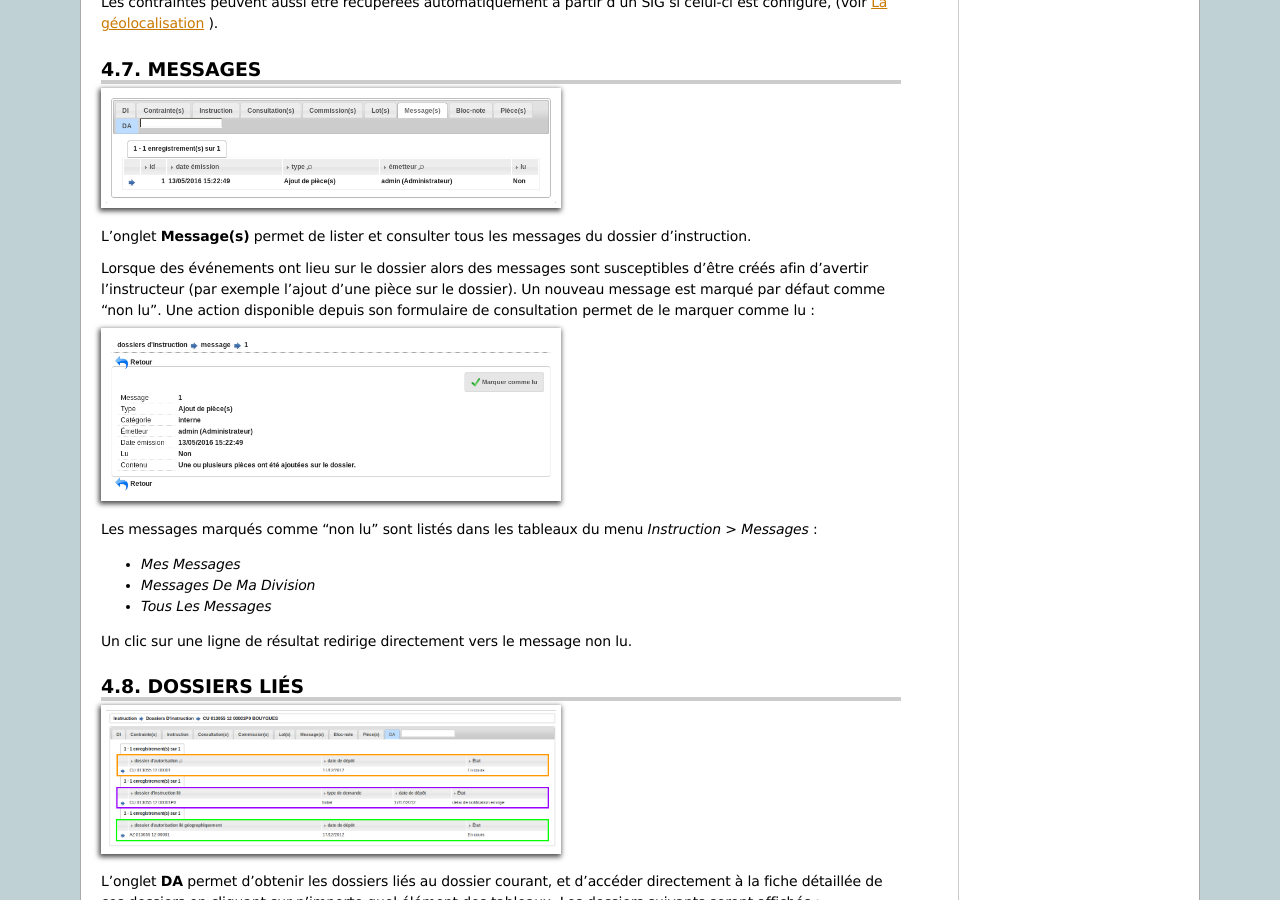
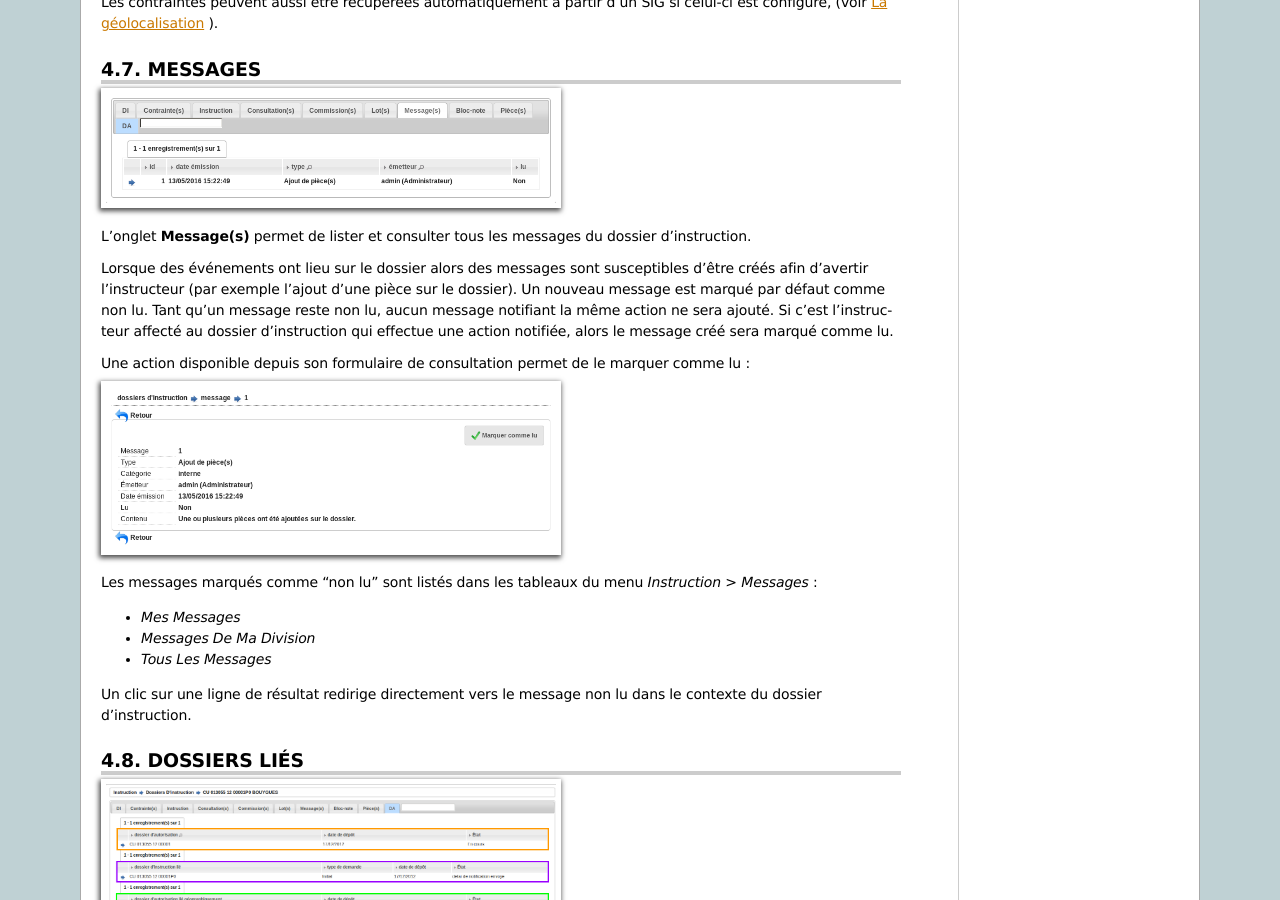
Before and after one commit to mpavaux/openads-documentation, a Sphinx documentation site: the page built from source/manuel_utilisateur/instruction.rst, in a window 1280 px wide and 900 px high, scrolled down 8044 px. Built offline with Sphinx 7.4.7, drawn with Linux system fonts in a browser that asks for light colours.

Commit message:
* Amélioration de la description des messages de notification.

```diff
--- a/source/manuel_utilisateur/instruction.rst
+++ b/source/manuel_utilisateur/instruction.rst
@@ -352,8 +352,9 @@
 
 L'onglet **Message(s)** permet de lister et consulter tous les messages du dossier d'instruction.
 
+Lorsque des événements ont lieu sur le dossier alors des messages sont susceptibles d'être créés afin d'avertir l’instructeur (par exemple l’ajout d’une pièce sur le dossier). Un nouveau message est marqué par défaut comme non lu. Tant qu'un message reste non lu, aucun message notifiant la même action ne sera ajouté. Si c'est l'instructeur affecté au dossier d'instruction qui effectue une action notifiée, alors le message créé sera marqué comme lu.
 
-Lorsque des événements ont lieu sur le dossier alors des messages sont susceptibles d'être créés afin d'avertir l’instructeur (par exemple l’ajout d’une pièce sur le dossier). Un nouveau message est marqué par défaut comme 'non lu'. Une action disponible depuis son formulaire de consultation permet de le marquer comme lu :
+Une action disponible depuis son formulaire de consultation permet de le marquer comme lu :
 
 .. image:: instruction_dossier_message_form.png
 
@@ -363,7 +364,7 @@
 * *Messages De Ma Division*
 * *Tous Les Messages*
 
-Un clic sur une ligne de résultat redirige directement vers le message non lu.
+Un clic sur une ligne de résultat redirige directement vers le message non lu dans le contexte du dossier d'instruction.
 
 =============
 Dossiers liés
```
